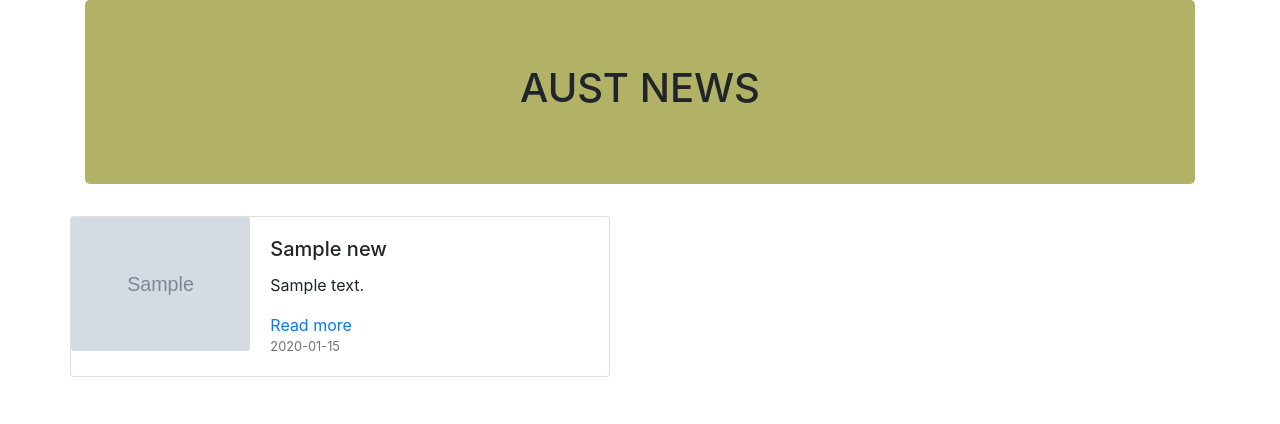
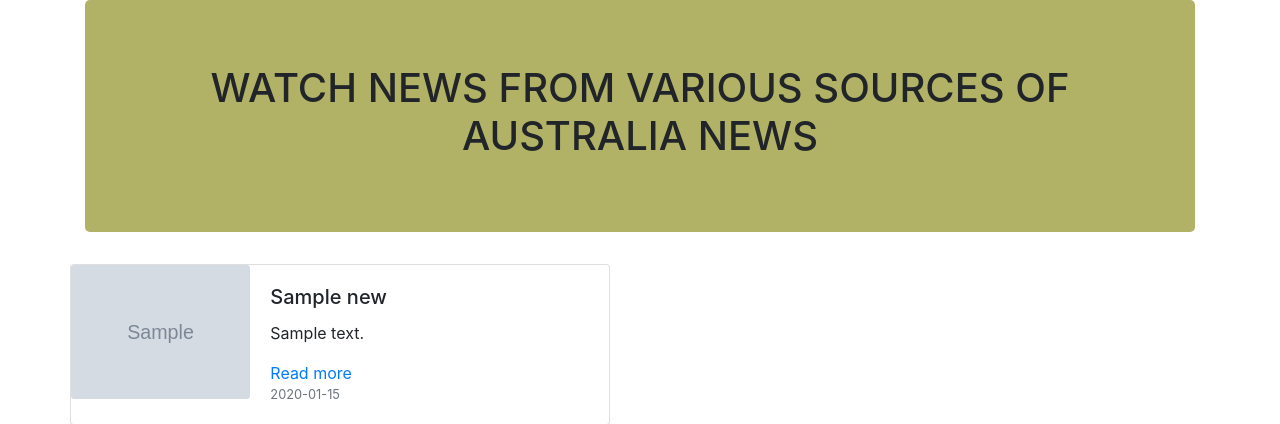
Before and after one commit to peter302/news-highlight, a Flask app: template templates/aust.html in a window 1280 px wide. Shown: the top 424 px of the page. Run offline with Flask 2, Linux system fonts and the light colour scheme; the template is opened without the code that fills it: most values are stand-ins (such as "Sample title", 1, 10 or a date in 2020); grey boxes marked "Sample" are stand-in pictures; some libraries are stand-ins or nearby versions.

Commit message:
edited a heading on aus.html

```diff
--- a/templates/aust.html
+++ b/templates/aust.html
@@ -6,7 +6,7 @@
     <body>
         <div class="container">
             <div class="container-fluid text-center jumbotron pt-10" style="background-color:#b2b266">
-                <h1>AUST NEWS</h1>
+                <h1>WATCH NEWS FROM VARIOUS SOURCES OF AUSTRALIA NEWS</h1>
             </div>
             <div class="row">
                 {% for new, des, img,pubAt, url in context%}
--- a/templates/bbc.html
+++ b/templates/bbc.html
@@ -5,7 +5,7 @@
     <link rel="stylesheet" href="https://stackpath.bootstrapcdn.com/bootstrap/4.3.1/css/bootstrap.min.css" integrity="sha384-ggOyR0iXCbMQv3Xipma34MD+dH/1fQ784/j6cY/iJTQUOhcWr7x9JvoRxT2MZw1T" crossorigin="anonymous">
     </head>
     <body>
-        <div class="container">
+        <div class="container" style="background-color:#80ffbf">
             <div class="container-fluid text-center jumbotron pt-10" ,style="background-color:#00ff55">
                 <h1>NEWS AROUND THE GLOBE from BBC NEWS</h1>
             </div>
```
